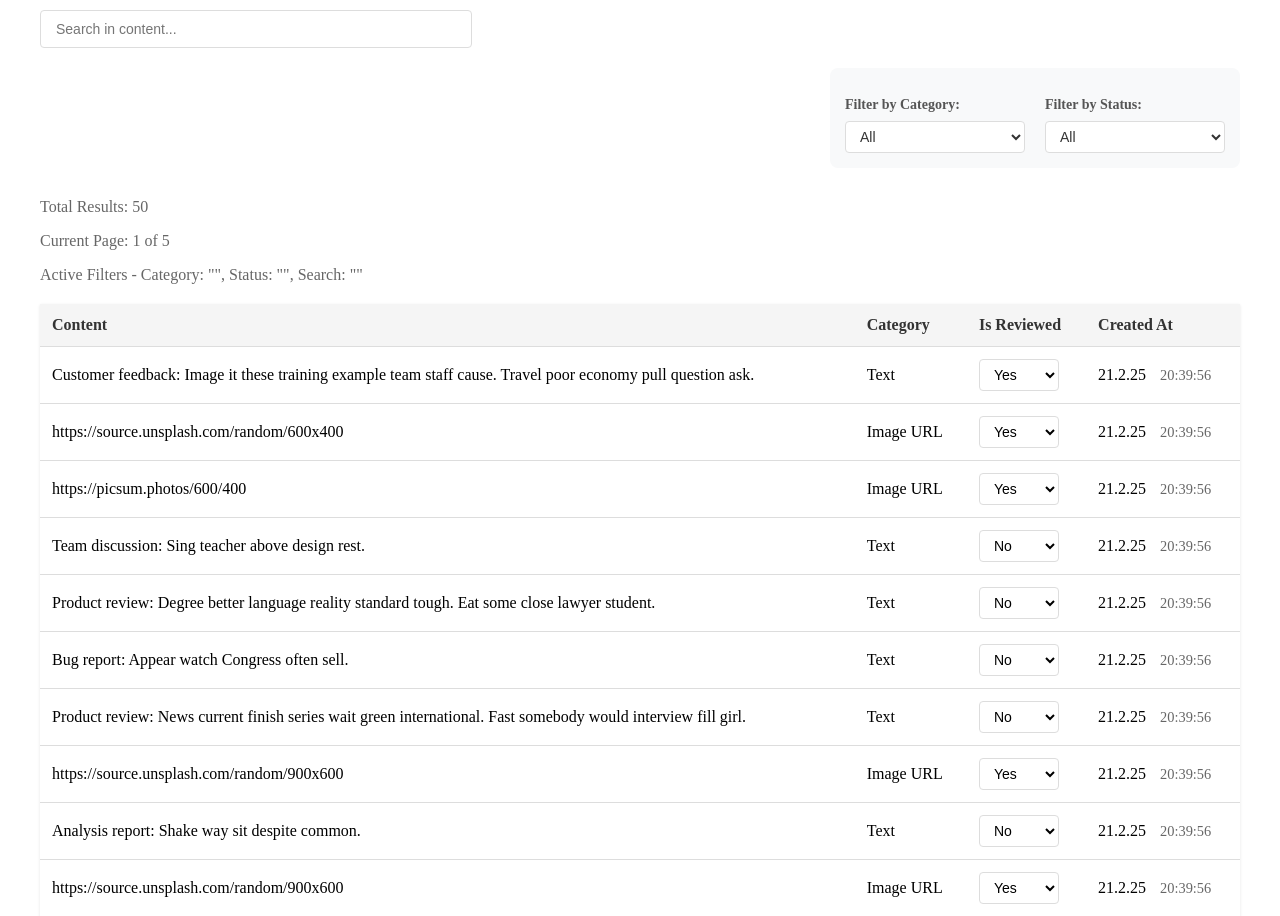
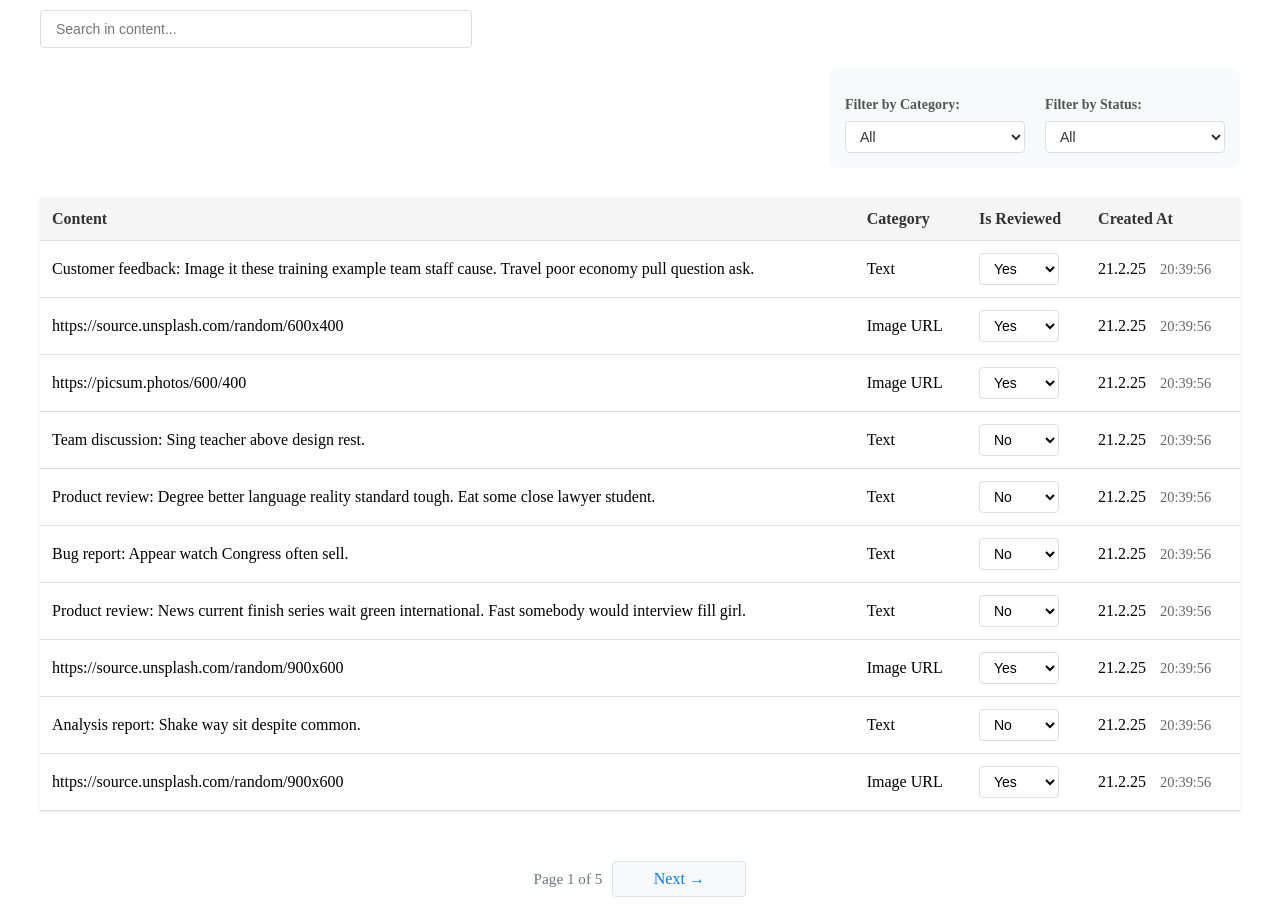
Before and after one commit to TharHtet236401/intern_task1, a Django app: page / in a window 1280 px wide. Shown: the part 212-1128 px from the top of the page. Run offline with Django 5.2, Linux system fonts and the light colour scheme; data comes from the database, SQL or seed files in the repository; some libraries are stand-ins or nearby versions.

Commit message:
Remove debug information from content section template

```diff
--- a/submissions/templates/submissions/partials/content_section.html
+++ b/submissions/templates/submissions/partials/content_section.html
@@ -1,9 +1,3 @@
-<div class="debug-info" style="margin-bottom: 20px; color: #666;">
-    <p>Total Results: {{ submissions.paginator.count }}</p>
-    <p>Current Page: {{ submissions.number }} of {{ submissions.paginator.num_pages }}</p>
-    <p>Active Filters - Category: "{{ selected_category }}", Status: "{{ selected_status }}", Search: "{{ search_query }}"</p>
-</div>
-
 <table id="submission-table" class="submission-table">
     <thead>
         <tr>
```
